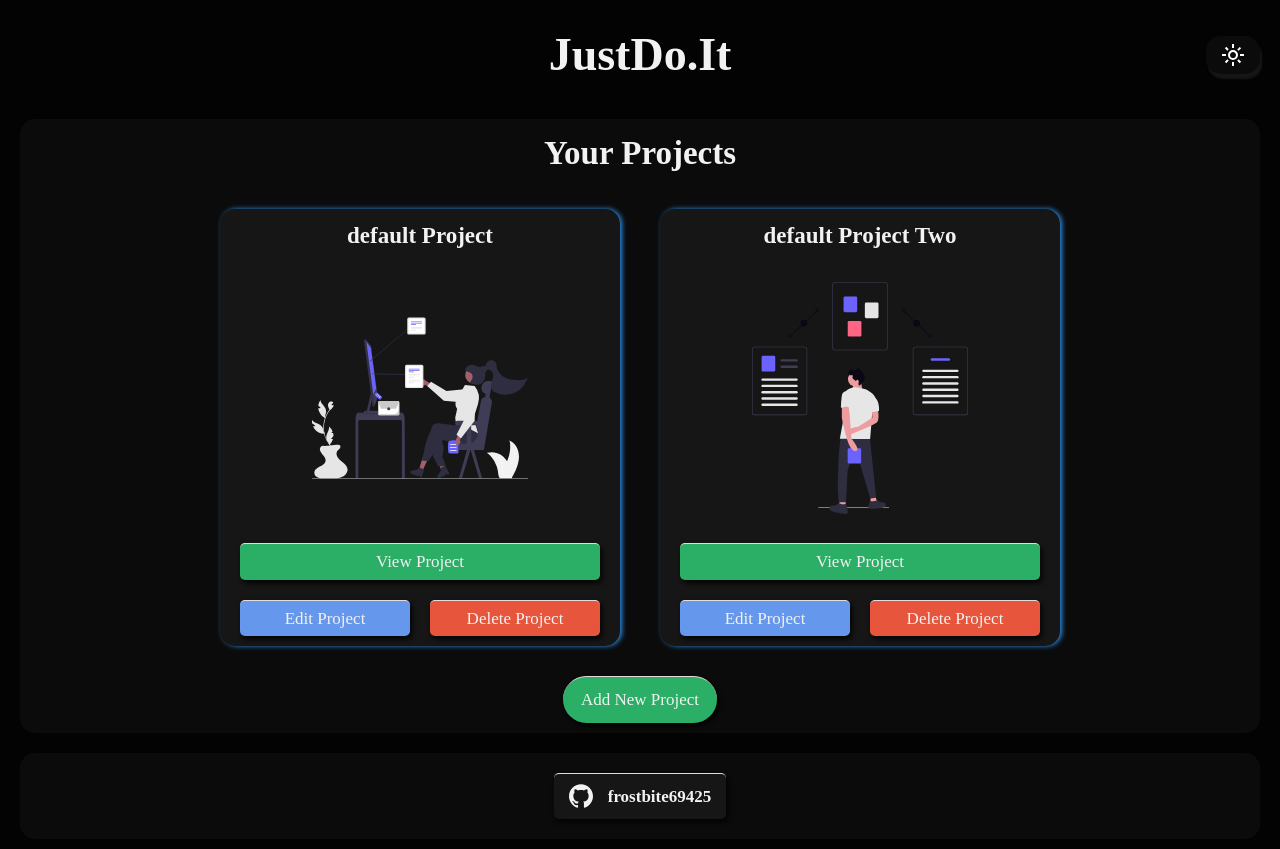
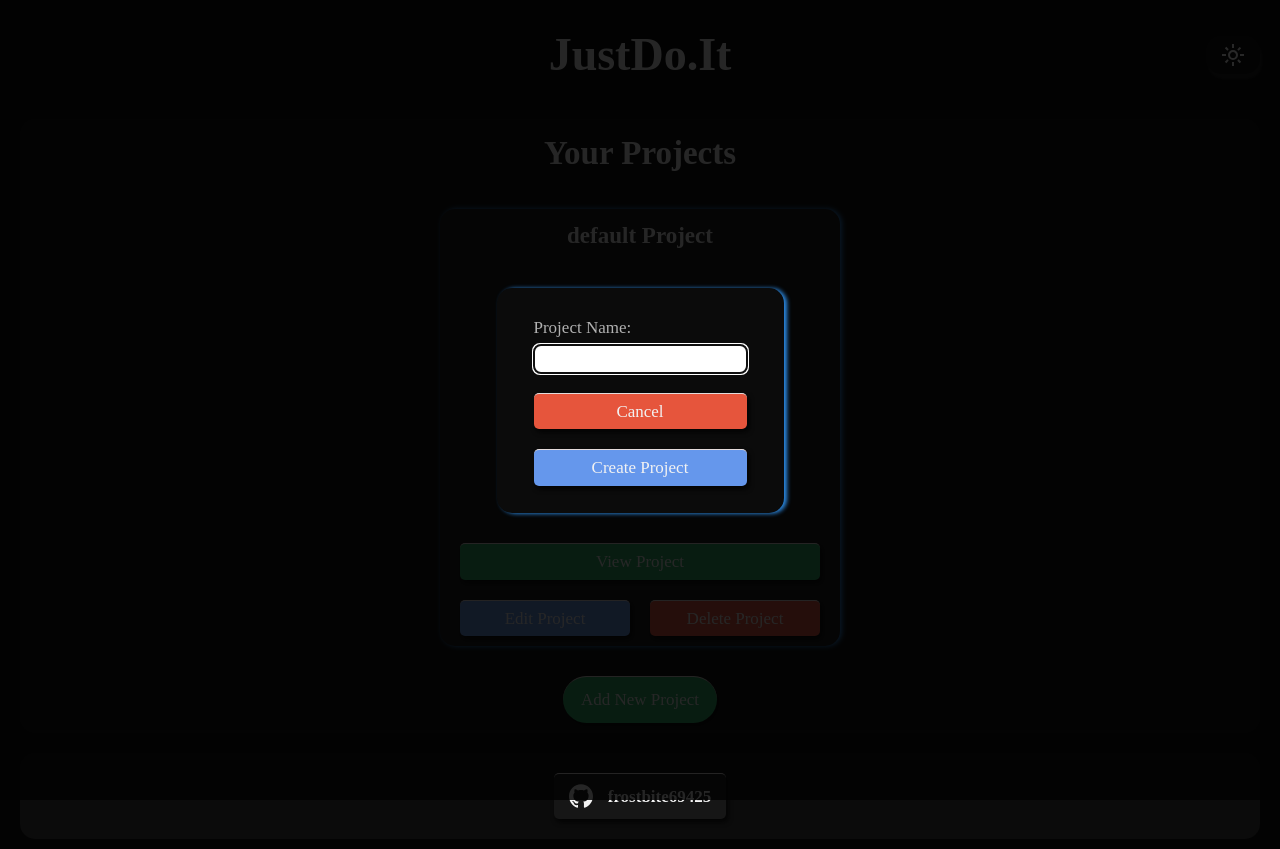
Before and after one commit to frostbite69425/JustDo.It, a website built with webpack: page src/template.html in a window 1280 px wide. Both pictures are taken after a click on the button "Add New Project". Built offline with nearby package versions, Linux system fonts and the light colour scheme; files whose address does not match are found by name.

Commit message:
add: ui integration for adding and deleting projects

```diff
--- /dev/null
+++ b/src/app/components/newProjectModal.component.js
@@ -0,0 +1,52 @@
+import elementFactory from "../controllers/uiControllers/elementFactory.controller.js";
+
+function makeNewProjectModal() {
+  const dialog = elementFactory("dialog", "new-project-modal modal");
+
+  const form = elementFactory("form", "new-project-form form");
+  form.domElement.setAttribute("id", "new-project-form");
+
+  const namePara = elementFactory("p", "new-project-para");
+
+  const nameLabel = elementFactory("label", "label");
+  nameLabel.insertText("Project Name:");
+  nameLabel.domElement.setAttribute("for", "project-name");
+
+  const nameInput = elementFactory("input", "project-name input");
+  nameInput.domElement.setAttribute("type", "text");
+  nameInput.domElement.setAttribute("name", "projectName");
+  nameInput.domElement.setAttribute("maxlength", "20");
+  nameInput.domElement.setAttribute("id", "project-name");
+  nameInput.domElement.setAttribute("autofocus", "");
+
+  const modalBtnContainer = elementFactory(
+    "div",
+    "new-project-modal-btn-container btn-container",
+  );
+
+  const cancelBtn = elementFactory(
+    "button",
+    "new-project-cancel-modal-btn cancel-btn button",
+  );
+  cancelBtn.insertText("Cancel");
+  const confirmBtn = elementFactory(
+    "button",
+    "new-project-confirm-modal-btn confirm-btn button",
+  );
+  confirmBtn.insertText("Create  Project");
+
+  cancelBtn.domElement.setAttribute("value", "cancel");
+  cancelBtn.domElement.setAttribute("formmethod", "dialog");
+
+  confirmBtn.domElement.setAttribute("value", "default");
+
+  dialog.setChildren(form.domElement);
+  form.setChildren(namePara.domElement, modalBtnContainer.domElement);
+  namePara.setChildren(nameLabel.domElement);
+  nameLabel.setChildren(nameInput.domElement);
+  modalBtnContainer.setChildren(cancelBtn.domElement, confirmBtn.domElement);
+
+  return dialog;
+}
+
+export default makeNewProjectModal;
--- a/src/app/components/projectContainer.component.js
+++ b/src/app/components/projectContainer.component.js
@@ -1,6 +1,7 @@
 import elementFactory from "../controllers/uiControllers/elementFactory.controller.js";
 import Project from "../utils/appUtils/ProjectClass.js";
 import projectComponent from "./projects.component.js";
+import { getAllLocalStorageItems } from "../utils/appUtils/localStorageUtilities.js";
 
 function projectContainer() {
   const projectContainer = elementFactory("div", "display-container");
@@ -18,6 +19,8 @@ function projectContainer() {
     addNewProjectBtn.domElement,
   );
 
+  Project.setProjectArray(getAllLocalStorageItems());
+
   const totalProjects = Project.projectArray;
   for (const project of totalProjects) {
     const newProjectCard = projectComponent(project);
--- /dev/null
+++ b/src/app/controllers/uiControllers/addProjects.controller.js
@@ -0,0 +1,41 @@
+import updateListener from "../../utils/uiUtils/updateListener.js";
+import projectView from "../../services/uiServices/projectView.service.js";
+import Project from "../../utils/appUtils/ProjectClass.js";
+import projectInitialiser from "../appControllers/projectInitialiser.controller.js";
+
+function addProjectsController() {
+  const modal = document.querySelector(".modal");
+  const addProjectBtn = document.querySelector(".add-new-project-btn");
+  const inputField = document.querySelector("input.project-name");
+  const createProjectModalBtn = document.querySelector(
+    ".new-project-confirm-modal-btn",
+  );
+  const cancelProjectModalBtn = document.querySelector(
+    ".new-project-cancel-modal-btn",
+  );
+
+  updateListener(
+    addProjectBtn,
+    () => {
+      modal.showModal();
+    },
+    "noupdate",
+  );
+
+  updateListener(
+    cancelProjectModalBtn,
+    () => {
+      modal.close();
+    },
+    "noupdate",
+  );
+
+  function addFunction() {
+    const newProject = projectInitialiser(inputField.value);
+    projectView();
+  }
+
+  updateListener(createProjectModalBtn, addFunction);
+}
+
+export default addProjectsController;
--- a/src/app/controllers/uiControllers/deleteProjects.controller.js
+++ b/src/app/controllers/uiControllers/deleteProjects.controller.js
@@ -1,6 +1,7 @@
 import updateListener from "../../utils/uiUtils/updateListener.js";
 import projectView from "../../services/uiServices/projectView.service.js";
 import Project from "../../utils/appUtils/ProjectClass.js";
+import projectUpdater from "../appControllers/localStorageUpdater.controller.js";
 
 function deleteProjectsController() {
   const deleteProjectButtonNodes = document.querySelectorAll(
@@ -15,6 +16,7 @@ function deleteProjectsController() {
       if (projectArr[i].getProjectName == projectName) {
         const selectedProject = projectArr[i];
         Project.deleteProjectPermanently(selectedProject);
+        projectUpdater();
         projectView();
       }
     }
--- a/src/app/index.js
+++ b/src/app/index.js
@@ -1,6 +1,6 @@
 import "../styles.css";
-import initPageLoadService from "./services/uiServices/initPageLoad.service.js";
+import initialisePage from "./services/uiServices/initPageLoad.service.js";
 
 (function () {
-  initPageLoadService();
+  initialisePage();
 })();
--- a/src/app/services/uiServices/initPageLoad.service.js
+++ b/src/app/services/uiServices/initPageLoad.service.js
@@ -1,12 +1,14 @@
 import projectInitialiser from "../../controllers/appControllers/projectInitialiser.controller.js";
 import projectView from "./projectView.service.js";
+import { getAllLocalStorageItems } from "../../utils/appUtils/localStorageUtilities.js";
 
-function test() {
-  const defaultProject = projectInitialiser("default Project");
-  defaultProject.createNewToDo("default", "low", new Date(2026, 1, 14));
-  const defaultProjectTwo = projectInitialiser("default Project Two");
-  defaultProjectTwo.createNewToDo("default", "low", new Date(2026, 1, 14));
+function initialisePage() {
+  const localStorageProjects = getAllLocalStorageItems();
+  if (localStorageProjects.length == 0) {
+    const defaultProject = projectInitialiser("default Project");
+    defaultProject.createNewToDo("default", "low", new Date(2026, 1, 14));
+  }
   projectView();
 }
 
-export default test;
+export default initialisePage;
--- a/src/app/services/uiServices/projectView.service.js
+++ b/src/app/services/uiServices/projectView.service.js
@@ -2,6 +2,8 @@ import projectContainer from "../../components/projectContainer.component.js";
 
 import updateListener from "../../utils/uiUtils/updateListener.js";
 import deleteProjectsController from "../../controllers/uiControllers/deleteProjects.controller.js";
+import makeNewProjectModal from "../../components/newProjectModal.component.js";
+import addProjectsController from "../../controllers/uiControllers/addProjects.controller.js";
 
 const projectView = () => {
   const content = document.querySelector(".content");
@@ -9,16 +11,11 @@ const projectView = () => {
     content.removeChild(content.firstChild);
   }
   const container = projectContainer();
-  content.appendChild(container.domElement);
+  const newProjectModal = makeNewProjectModal();
+  content.append(container.domElement, newProjectModal.domElement);
 
   deleteProjectsController();
-
-  const addNewProjectBtn = document.querySelector(".add-new-project-btn");
-  updateListener(addNewProjectBtn, () => {
-    console.log(1);
-  });
-
-  // THE LISTENER WORKS. ADD THE FUNCTION
+  addProjectsController();
 };
 
 export default projectView;
--- a/src/app/utils/appUtils/ProjectClass.js
+++ b/src/app/utils/appUtils/ProjectClass.js
@@ -5,6 +5,8 @@ export default class Project {
   static projectArray = [];
 
   static getProjectArray = () => Project.projectArray;
+
+  static setProjectArray = (array) => (Project.projectArray = array);
 
   static deleteProjectPermanently = (project) => {
     const index = Project.projectArray.indexOf(project);
--- a/src/app/utils/uiUtils/updateListener.js
+++ b/src/app/utils/uiUtils/updateListener.js
@@ -1,8 +1,15 @@
 import projectUpdater from "../../controllers/appControllers/localStorageUpdater.controller.js";
 
+import Project from "../appUtils/ProjectClass.js";
+
 export default (target, func, arg = null) => {
-  target.addEventListener("click", () => {
-    func(arg);
-    projectUpdater();
+  target.addEventListener("click", (e) => {
+    e.preventDefault();
+    if (arg !== "noupdate") {
+      func(arg);
+      projectUpdater();
+    } else {
+      func(arg);
+    }
   });
 };
--- a/src/styles.css
+++ b/src/styles.css
@@ -117,6 +117,11 @@ h6 {
     "Open Sans",
     "Helvetica Neue",
     sans-serif;
+}
+
+::backdrop {
+  background-color: var(--bg-dark);
+  opacity: 0.85;
 }
 
 body {
@@ -269,6 +274,37 @@ footer {
   color: var(--hover-highlight);
 }
 
+.modal {
+  margin: auto;
+  max-width: 60%;
+  border-radius: 15px;
+  background-color: var(--bg);
+  border: none;
+  box-shadow: 3px 0.5px 4px var(--blue-border);
+  color: var(--text-muted);
+}
+
+.form {
+  display: flex;
+  flex-direction: column;
+  gap: 2rem;
+  padding: 1rem 2rem;
+  justify-content: center;
+  align-items: center;
+}
+
+.label {
+  display: flex;
+  flex-direction: column;
+  gap: 0.5rem;
+}
+
+.input {
+  width: 100%;
+  border-radius: 7px;
+  border: none;
+}
+
 /* SPECIFIC CSS SELECTORS */
 
 .project-image {
@@ -312,10 +348,19 @@ footer {
   background-color: var(--success);
 }
 
-button.edit-project-btn {
+button.edit-project-btn,
+button.confirm-btn {
   background-color: var(--info);
 }
 
-button.delete-project-btn {
+button.delete-project-btn,
+button.cancel-btn {
   background-color: var(--danger);
 }
+
+div.new-project-modal-btn-container {
+  display: grid;
+  gap: 2rem;
+  grid-template-columns: repeat(auto-fit, minmax(150px, 1fr));
+  grid-template-rows: 1fr;
+}
```
Also changed, not shown: src/app/utils/uiUtils/addElementClass.js (deleted, +0 -7 lines), src/app/controllers/uiControllers/editProjects.controller.js (added), src/app/controllers/uiControllers/viewProjects.controller.js (added).
